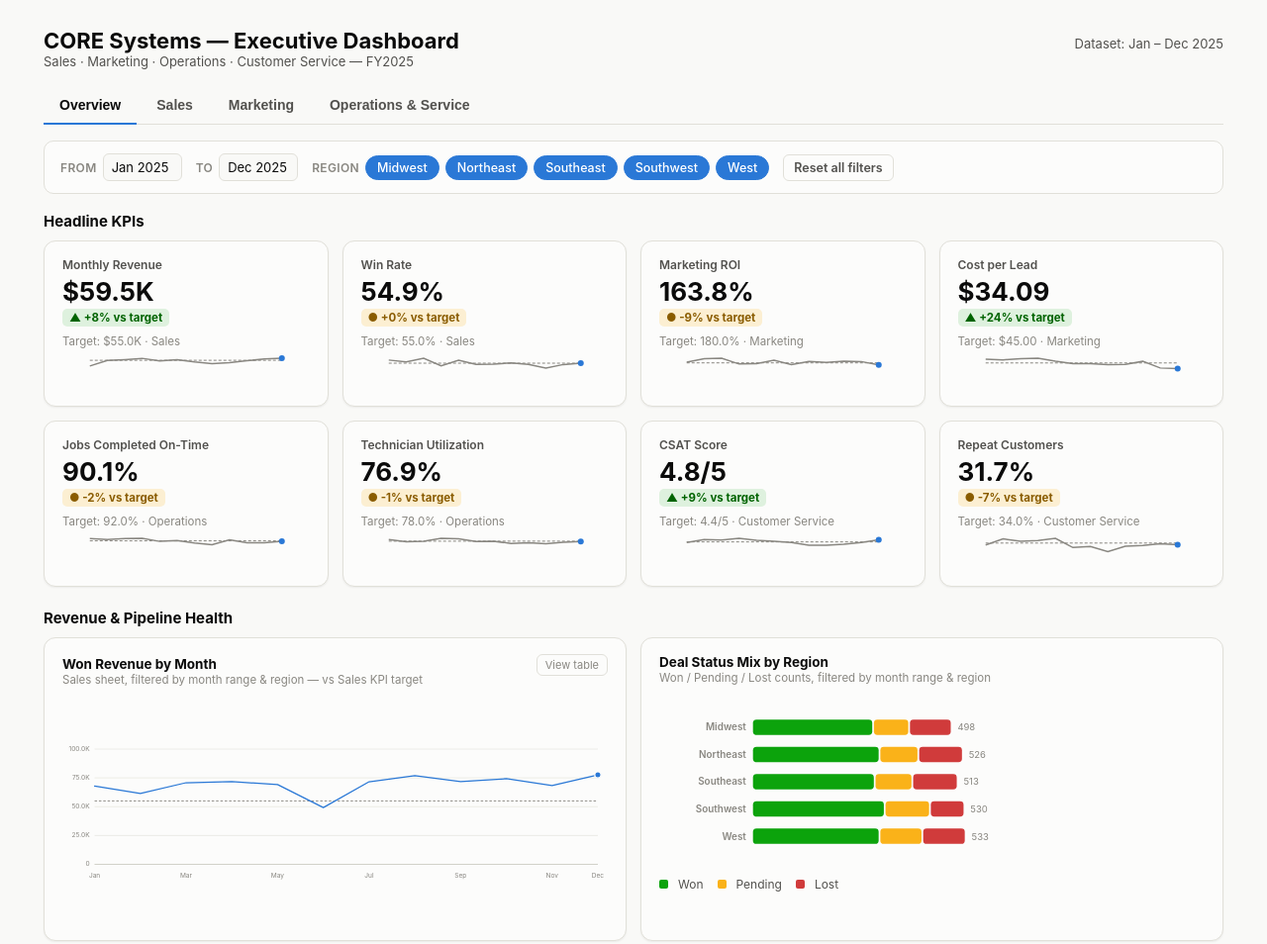
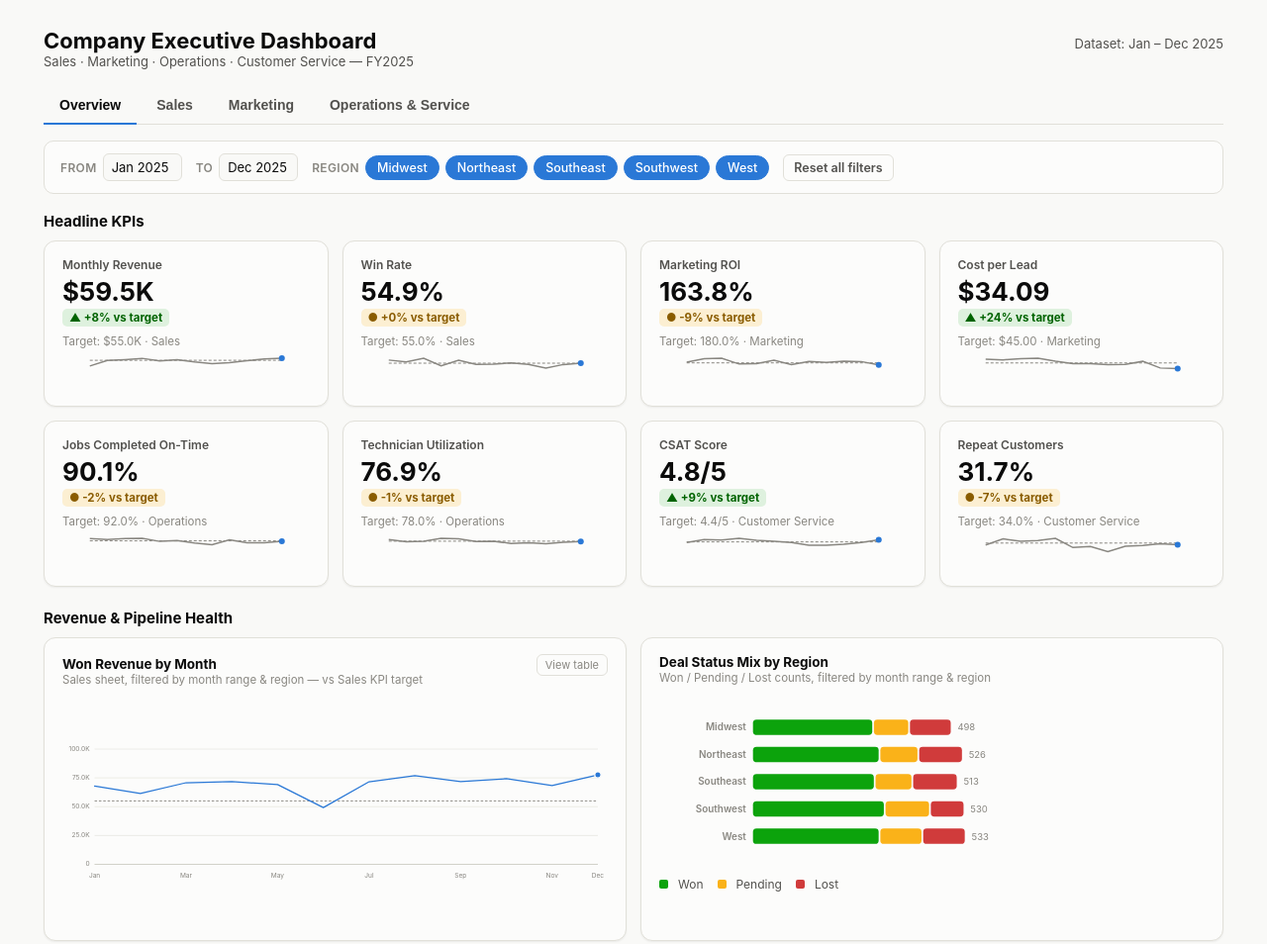
Before and after one commit to VictoriaUsman/dashboard, a plain HTML site: page index.html in a window 1280 px wide. Shown: the top 954 px of the page at 99% size. Drawn offline with Linux system fonts and the light colour scheme.

Commit message:
update title

```diff
--- a/index.html
+++ b/index.html
@@ -3,7 +3,7 @@
 <head>
 <meta charset="UTF-8">
 <meta name="viewport" content="width=device-width, initial-scale=1">
-<title>CORE Systems — Executive Dashboard</title>
+<title>Company Executive Dashboard</title>
 <style>
 :root{
   --page-plane:#f9f9f7; --surface-1:#fcfcfb;
@@ -138,7 +138,7 @@ footer.dash{color:var(--text-muted);font-size:11.5px;text-align:center;margin-to
 <div id="app">
   <header class="top">
     <div>
-      <h1>CORE Systems — Executive Dashboard</h1>
+      <h1>Company Executive Dashboard</h1>
       <div class="sub">Sales · Marketing · Operations · Customer Service — FY2025</div>
     </div>
     <div class="sub" id="lastUpdated"></div>
```
